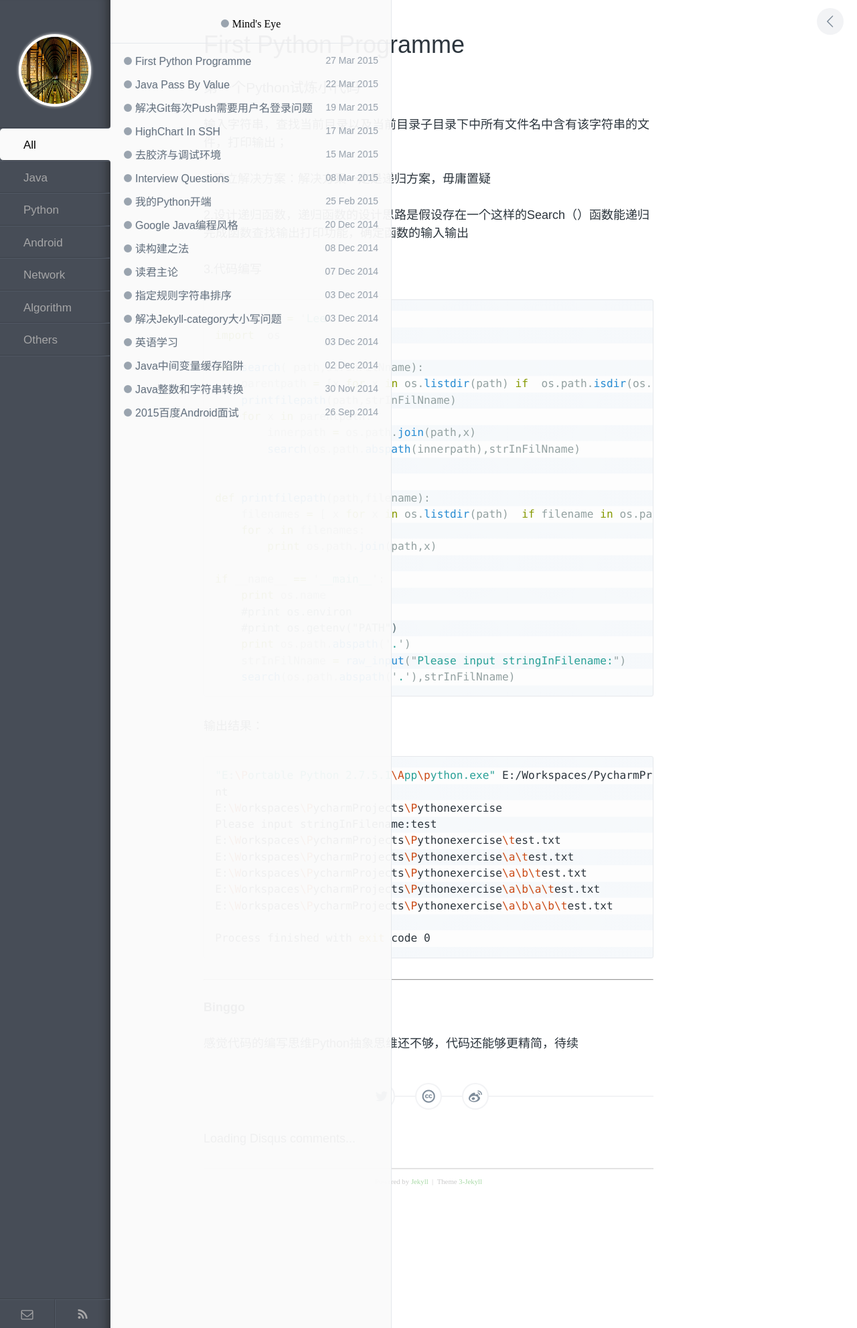
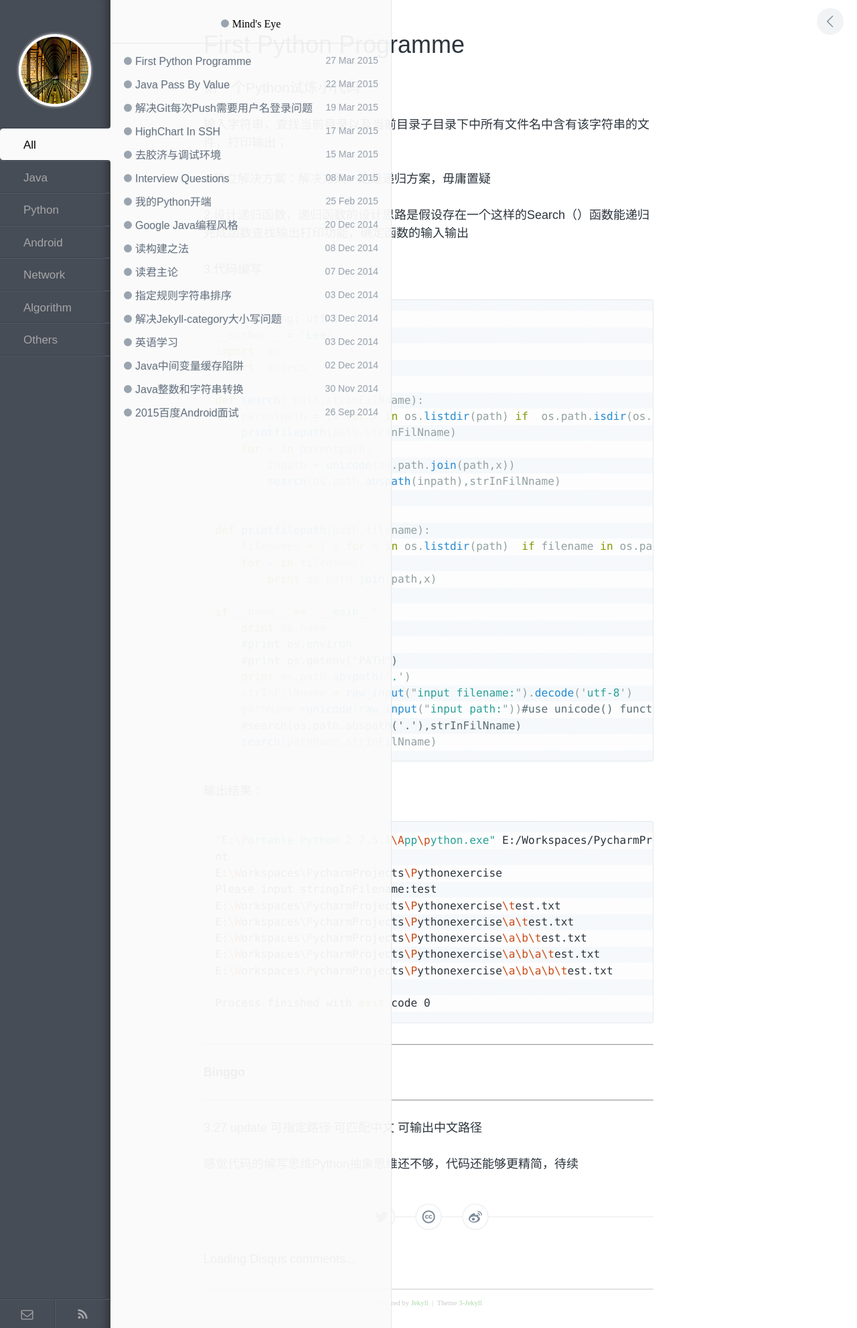
Before and after one commit to enlipan/enlipan.github.io, a Jekyll site: the page built from _posts/2015-3-27-first-Python.md, in a window 1280 px wide. Shown: the whole page at 67% size. Built offline with Jekyll 4.4.1, drawn with Linux system fonts in a browser that asks for light colours; comment, search, counter and statistics services are not loaded.

Commit message:
updata chinese handle in first python program

```diff
--- a/_posts/2015-3-27-first-Python.md
+++ b/_posts/2015-3-27-first-Python.md
@@ -14,15 +14,18 @@
 3.代码编写
 
 {% highlight python %}
+
+# -*- coding: utf-8 -*-
 __author__ = 'Lee'
 import  os
+import  codecs
 
 def search( path,strInFilNname):
     parentpath = [x for x in os.listdir(path) if  os.path.isdir(os.path.join(path,x))]  # get all dirpath
     printfilepath(path,strInFilNname)
     for x in parentpath:
-        innerpath = os.path.join(path,x)
-        search(os.path.abspath(innerpath),strInFilNname)
+        inpath = unicode(os.path.join(path,x))
+        search(os.path.abspath(inpath),strInFilNname)
 
 
 def printfilepath(path,filename):
@@ -35,8 +38,10 @@
     #print os.environ
     #print os.getenv("PATH")
     print os.path.abspath('.')
-    strInFilNname = raw_input("Please input stringInFilename:")
-    search(os.path.abspath('.'),strInFilNname)
+    strInFilNname = raw_input("input filename:").decode('utf-8')
+    pathName =unicode(raw_input("input path:"))#use unicode() function to handle chinese path
+    #search(os.path.abspath('.'),strInFilNname)
+    search(pathName,strInFilNname)
 
 {% endhighlight %}
 
@@ -63,4 +68,7 @@
 
 **Binggo**
 
+---
+3.27  update 可指定路径   可匹配中文 可输出中文路径
+
 感觉代码的编写思维Python抽象思维还不够，代码还能够更精简，待续
```
